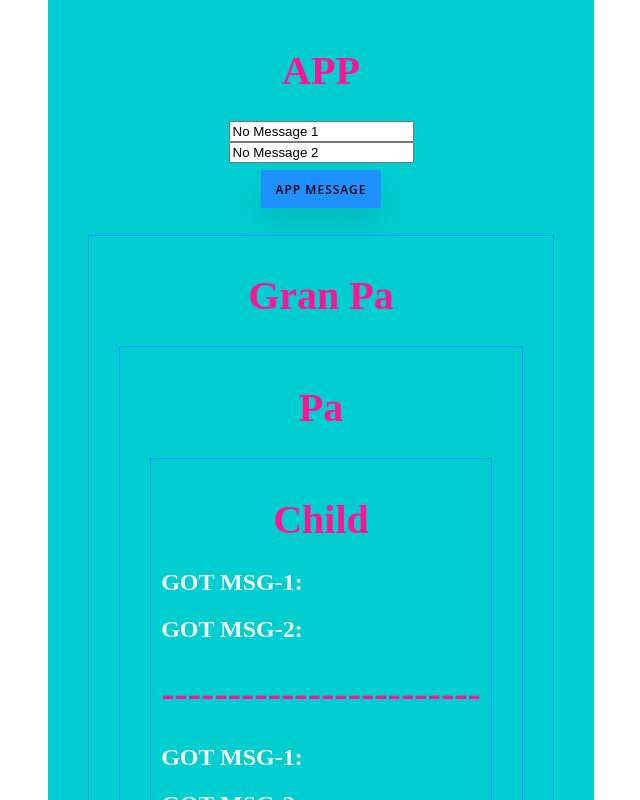
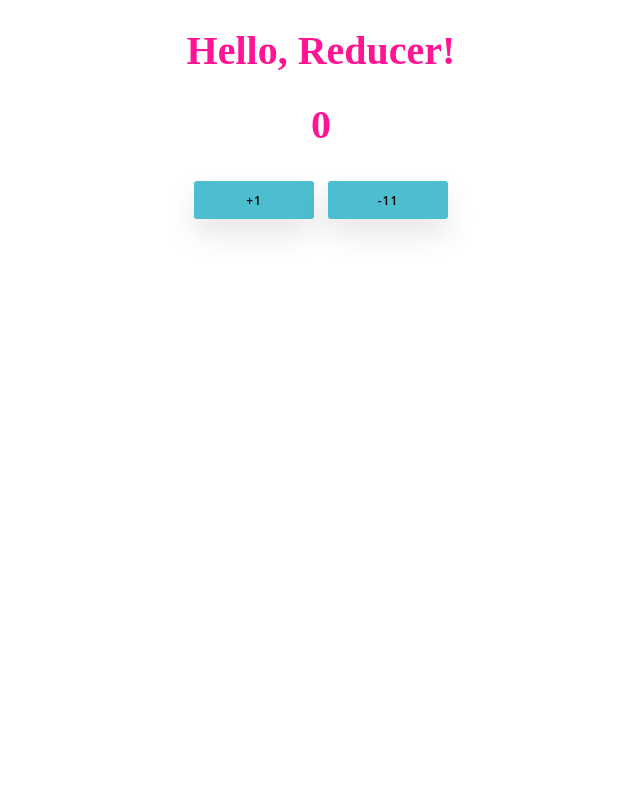
Before and after one commit to A-Kija/liutas, a React (Create React App) app: page / in a window 1280 px wide. Shown: the top 800 px of the page, without its empty margins (319-959 px from the left). Built offline with nearby package versions, Linux system fonts and the light colour scheme.

Commit message:
pre reducer

```diff
--- a/src/App.jsx
+++ b/src/App.jsx
@@ -1,41 +1,21 @@
-import { createContext, useState } from "react";
-import GranPa from "./Components/Context/GranPa";
-export const Msg1 = createContext(''); // <=== gaunam komponenta, ne hookas
-export const Msg2 = createContext(''); // <=== gaunam komponenta, ne hookas
-
-
+import { useState} from "react";
 function App() {
 
-    const [message1, setMesage1] = useState('No Message 1');
-    const [message2, setMesage2] = useState('No Message 2');
-    const [message1ToChild, setMessage1ToChild] = useState('')
-    const [message2ToChild, setMessage2ToChild] = useState('')
+    const [count, setCount] = useState(0);
 
-    const messageControl1 = e => {
-        setMesage1(e.target.value);
-    }
-    const messageControl2 = e => {
-        setMesage2(e.target.value);
-    }
+    const addOne = () => setCount(count + 1);
 
-    const sender = () => {
-        setMessage1ToChild(message1);
-        setMessage2ToChild(message2);
-    }
+    const remOneOne = () => setCount(count - 11);
 
     return (
-        <div className="context">
-            <h1>APP</h1>
-            <input type="text" onChange={messageControl1} value={message1}></input>
-            <input type="text" onChange={messageControl2} value={message2}></input>
-            <button onClick={sender}>APP message</button>
-            <Msg1.Provider value={message1ToChild}>
-            <Msg2.Provider value={message2ToChild}>
-            <GranPa/>
-            </Msg2.Provider>
-            </Msg1.Provider>
+        <div className="reducer">
+            <h1>Hello, Reducer!</h1>
+            <h1>{count}</h1>
+            <div className="reducer__buttons">
+                <button onClick={addOne}>+1</button>
+                <button onClick={remOneOne}>-11</button>
+            </div>
         </div>
-
     )
 }
 
--- a/src/Components/Context/Child.jsx
+++ b/src/Components/Context/Child.jsx
@@ -1,5 +1,5 @@
 import { useContext } from "react";
-import { Msg1, Msg2 } from "../../App";
+import { Msg1, Msg2 } from "../../AppContext";
 
 function Child() {
 
--- a/src/index.scss
+++ b/src/index.scss
@@ -374,3 +374,11 @@ h1 {
         }
     }
 }
+
+.reducer {
+    &__buttons {
+        display: flex;
+        justify-content: center;
+        align-items: center;
+    }
+}
```
Also changed, not shown: src/AppContext.jsx (added, +42 -0 lines).
